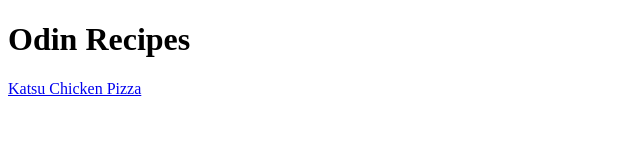
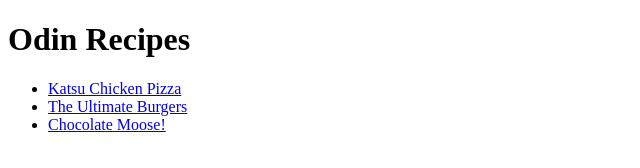
Before and after one commit to DanMaltby/odin-recipes, a plain HTML site: page index.html in a window 1280 px wide. Shown: the whole page, without its empty margins (0-640 px from the left). Drawn offline with Linux system fonts and the light colour scheme.

Commit message:
Add remaining links to homepage

```diff
--- a/index.html
+++ b/index.html
@@ -8,6 +8,10 @@
 
 <body>
     <h1>Odin Recipes</h1>
-    <a href="recipes/katsu-pizza.html">Katsu Chicken Pizza</a>
+    <ul>
+        <li><a href="recipes/katsu-pizza.html">Katsu Chicken Pizza</a></li>
+        <li><a href="recipes/ultimate-burgers.html">The Ultimate Burgers</a></li>
+        <li><a href="recipes/chocolate-moose.html">Chocolate Moose!</a></li>
+    </ul>
 </body>
 </html>
```
